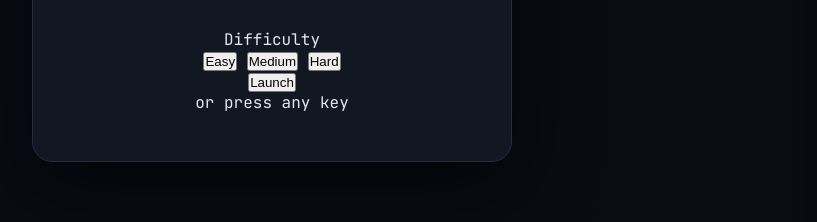
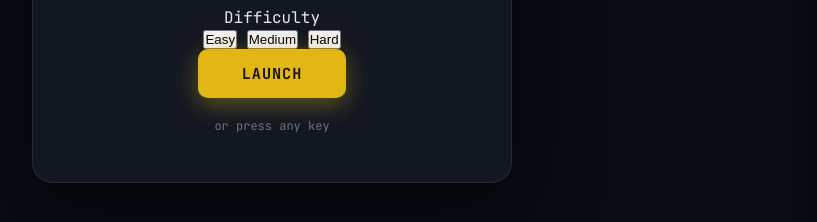
Before and after one commit to chadhas282-afk/ASTRO-TYPE, a plain HTML site: page index.html in a window 1280 px wide. Shown: the part 418-640 px from the top of the page, without its empty margins (368-1185 px from the left). Drawn offline with Linux system fonts and the light colour scheme; a script that the page names is missing.

Commit message:
add button styles and results grid layout to style.css

```diff
--- a/style.css
+++ b/style.css
@@ -158,3 +158,44 @@ body {
 
 .btn {
     display: inline-block;
+     display: inline-block;
+    padding: 14px 44px;
+    font-size: 0.95rem;
+    font-weight: 700;
+    font-family: inherit;
+    letter-spacing: 1px;
+    border: none;
+    border-radius: 10px;
+    cursor: pointer;
+    transition: transform 0.15s ease, box-shadow 0.2s ease;
+    text-transform: uppercase;
+}
+
+.btn-primary {
+    background: var(--accent);
+    color: #17130a;
+    box-shadow: 0 6px 24px var(--accent-glow);
+}
+
+.btn-primary:hover {
+    transform: translateY(-2px);
+    box-shadow: 0 10px 32px var(--accent-glow);
+}
+
+.hint {
+    margin-top: 20px;
+    font-size: 0.75rem;
+    color: var(--sub);
+}
+
+.results-grid {
+    display: grid;
+    grid-template-columns: repeat(2, 1fr);
+    gap: 12px;
+    margin: 8px 0 24px;
+}
+
+.results-grid > div {
+    background: var(--surface-2);
+    border: 1px solid var(--border);
+    border-radius: 12px;
```
